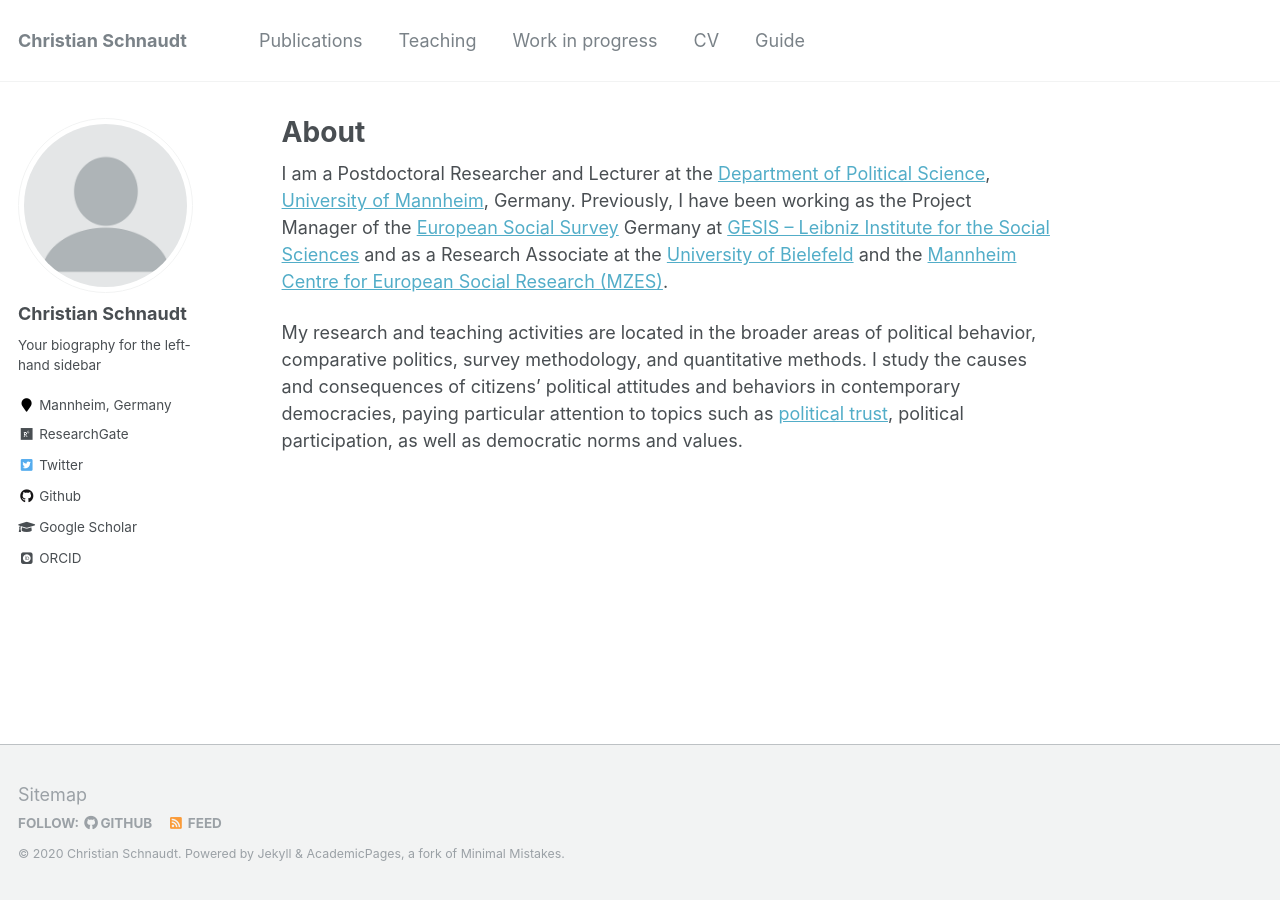
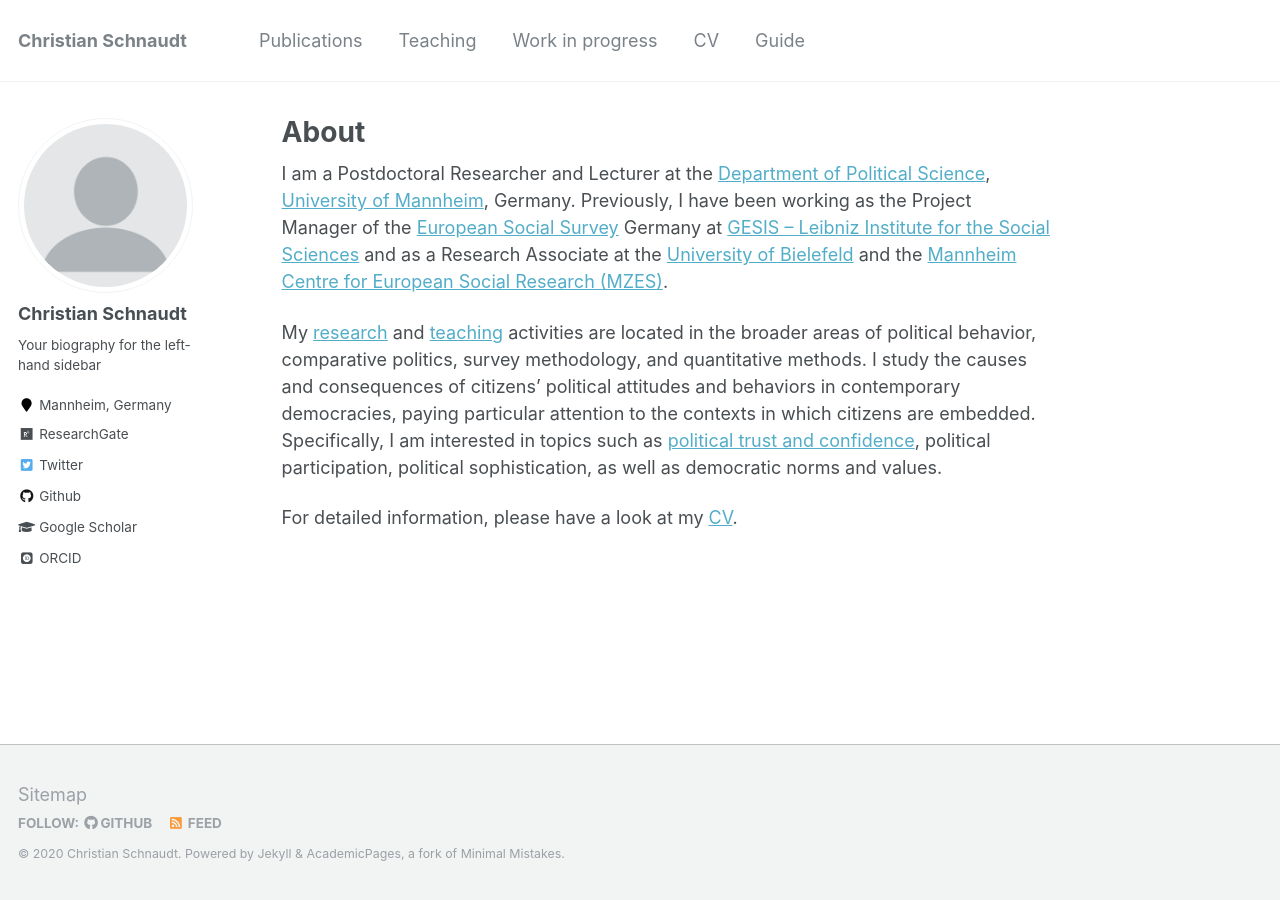
Before and after one commit to cschnaudt/cschnaudt.github.io, a Jekyll site: the page built from _pages/about.md, in a window 1280 px wide. Built offline with Jekyll 4.4.1, drawn with Linux system fonts in a browser that asks for light colours; some web fonts are replaced.

Commit message:
Update about.md

```diff
--- a/_pages/about.md
+++ b/_pages/about.md
@@ -10,4 +10,6 @@ redirect_from:
 
 I am a Postdoctoral Researcher and Lecturer at the [Department of Political Science](https://www.sowi.uni-mannheim.de/en/research/political-science/), [University of Mannheim](https://www.uni-mannheim.de/en/), Germany. Previously, I have been working as the Project Manager of the [European Social Survey](https://www.europeansocialsurvey.org/) Germany at [GESIS -- Leibniz Institute for the Social Sciences](https://www.gesis.org) and as a Research Associate at the [University of Bielefeld](https://www.uni-bielefeld.de/(en)/soz/) and the [Mannheim Centre for European Social Research (MZES)](https://www.mzes.uni-mannheim.de/d7/en).
 
-My research and teaching activities are located in the broader areas of political behavior, comparative politics, survey methodology, and quantitative methods. I study the causes and consequences of citizens' political attitudes and behaviors in contemporary democracies, paying particular attention to topics such as [political trust](https://www.springer.com/us/book/9783319894317), political participation, as well as democratic norms and values.
+My [research](https://cschnaudt.github.io/publications/) and [teaching](https://cschnaudt.github.io/teaching/) activities are located in the broader areas of political behavior, comparative politics, survey methodology, and quantitative methods. I study the causes and consequences of citizens' political attitudes and behaviors in contemporary democracies, paying particular attention to the contexts in which citizens are embedded. Specifically, I am interested in topics such as [political trust and confidence](https://www.springer.com/us/book/9783319894317), political participation, political sophistication, as well as democratic norms and values.
+
+For detailed information, please have a look at my [CV](https://cschnaudt.github.io/cv/).
```
